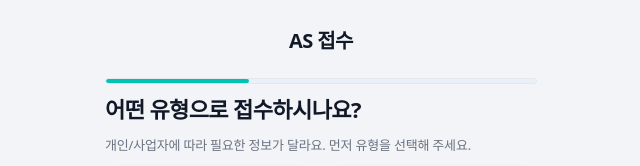
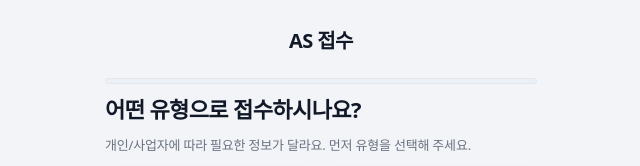
Before and after one commit to abkorea/abkosystem, a plain HTML site: page ui-mock/intake_steps.html in a window 1280 px wide. Shown: the top 166 px of the page, without its empty margins (319-959 px from the left). Drawn offline with Linux system fonts and the light colour scheme; a web font is replaced by a local one.

Commit message:
ui-mock: progress bar starts at 0% on type selection

```diff
--- a/ui-mock/intake_steps.html
+++ b/ui-mock/intake_steps.html
@@ -386,7 +386,9 @@
 
       function setProgress(){
         backBtn.style.visibility = (step === 1) ? 'hidden' : 'visible';
-        bar.style.width = `${(step/3)*100}%`;
+        // step1(유형선택)은 게이지 0%, step2=50%, step3=100%
+        const pct = step === 1 ? 0 : ((step - 1) / 2) * 100;
+        bar.style.width = `${pct}%`;
       }
 
       function showStep(n){
```
